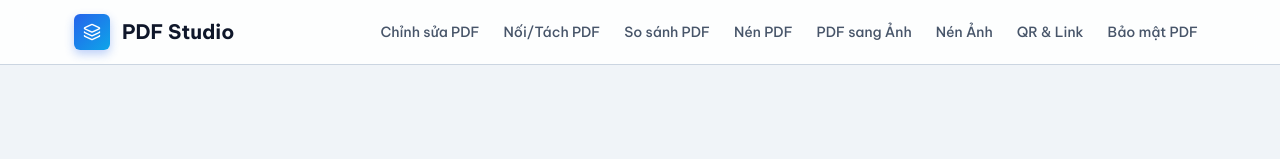
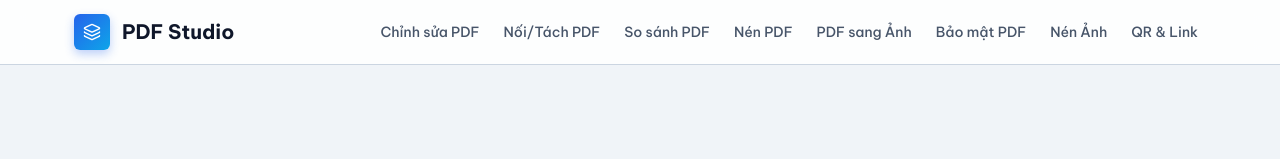
Before and after one commit to rchg2025/pdfstudio, a React (Vite) app: page / in a window 1280 px wide. Shown: the top 159 px of the page. Built offline with nearby package versions, Linux system fonts and the light colour scheme.

Commit message:
style: reorder navbar items

```diff
--- a/src/components/Navbar.tsx
+++ b/src/components/Navbar.tsx
@@ -37,9 +37,9 @@ const Navbar = () => {
           <NavLink to="/pdf-compare" className={({isActive}) => isActive ? "nav-link active" : "nav-link"}>So sánh PDF</NavLink>
           <NavLink to="/pdf-compressor" className={({isActive}) => isActive ? "nav-link active" : "nav-link"}>Nén PDF</NavLink>
           <NavLink to="/pdf-to-image" className={({isActive}) => isActive ? "nav-link active" : "nav-link"}>PDF sang Ảnh</NavLink>
+          <NavLink to="/bao-mat-pdf" className={({isActive}) => isActive ? "nav-link active" : "nav-link"}>Bảo mật PDF</NavLink>
           <NavLink to="/image-compressor" className={({isActive}) => isActive ? "nav-link active" : "nav-link"}>Nén Ảnh</NavLink>
           <NavLink to="/qr-link" className={({isActive}) => isActive ? "nav-link active" : "nav-link"}>QR & Link</NavLink>
-          <NavLink to="/bao-mat-pdf" className={({isActive}) => isActive ? "nav-link active" : "nav-link"}>Bảo mật PDF</NavLink>
         </nav>
       </div>
     </header>
```
